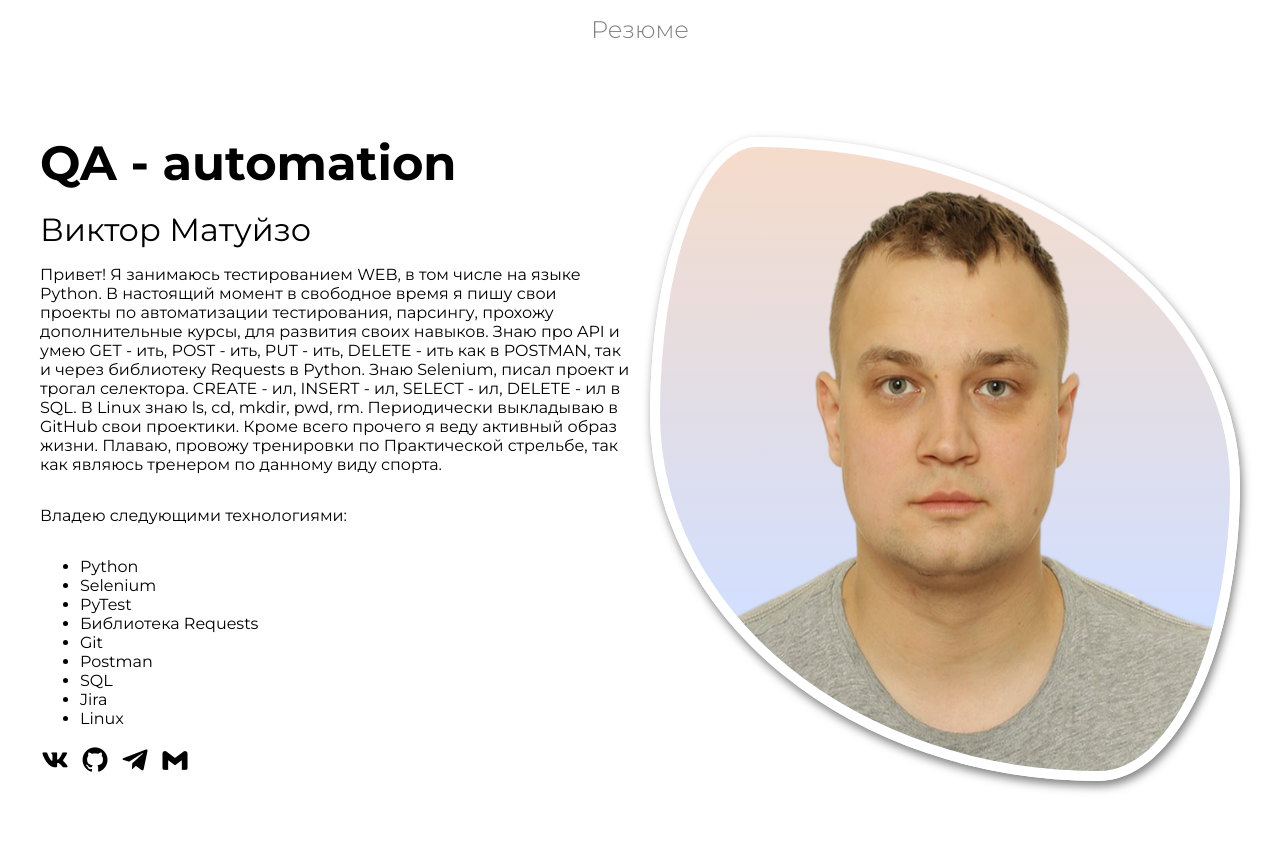
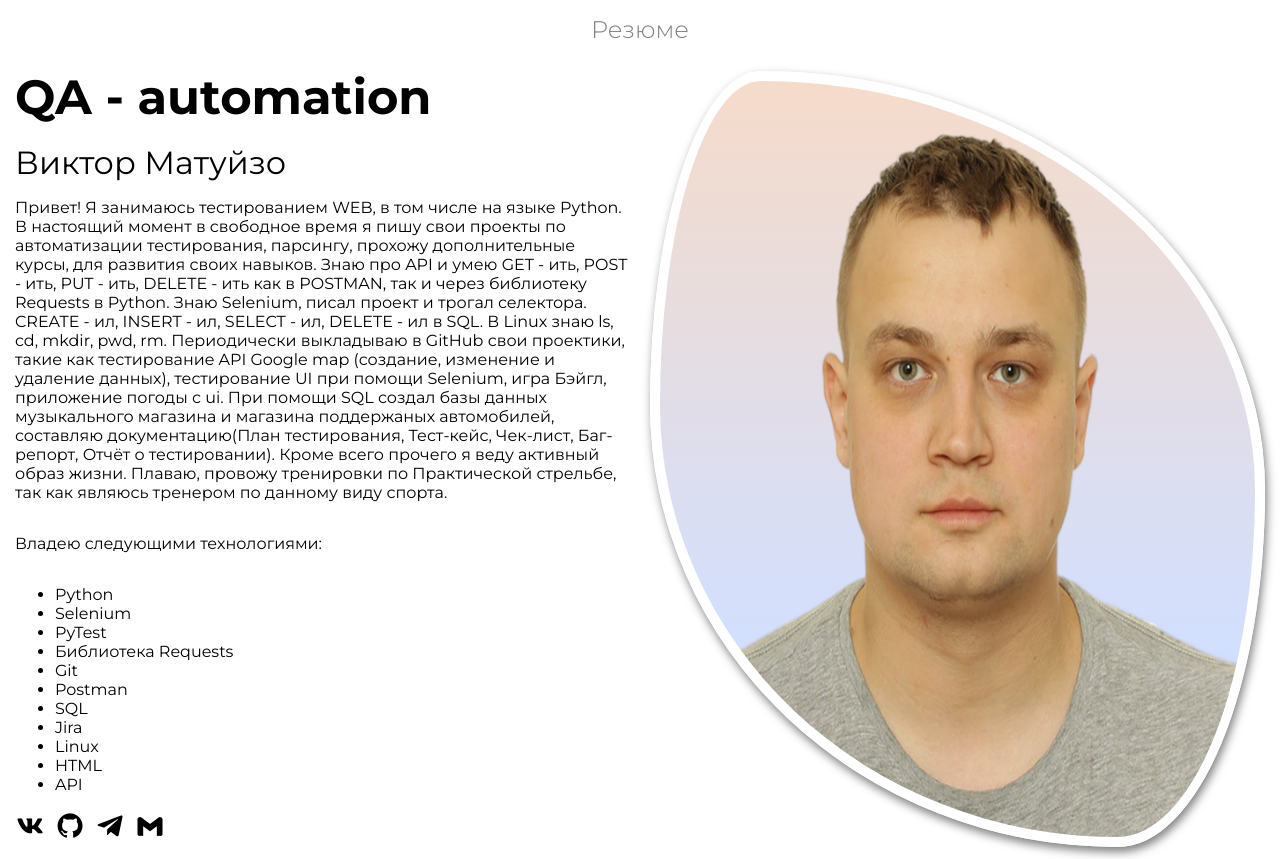
Before and after one commit to Vitek169/My_resume, a plain HTML site: page index.html in a window 1280 px wide. Drawn offline with nearby package versions, Linux system fonts and the light colour scheme.

Commit message:
Редактирование резюме

```diff
--- a/index.html
+++ b/index.html
@@ -27,7 +27,7 @@
         <h1 class="hero__title">QA - automation</h1>
         <h2 class="hero__subtitle">Виктор Матуйзо</h2>
         <p class="hero__description">
-          Привет! Я занимаюсь тестированием WEB, в том числе на языке Python. В настоящий момент в свободное время я пишу свои проекты по автоматизации тестирования, парсингу, прохожу дополнительные курсы, для развития своих навыков. Знаю про API и умею GET - ить, POST - ить, PUT - ить, DELETE - ить как в POSTMAN, так и через библиотеку Requests в Python. Знаю Selenium, писал проект и трогал селектора. CREATE - ил, INSERT - ил, SELECT - ил, DELETE - ил в SQL. В Linux знаю ls, cd, mkdir, pwd, rm. Периодически выкладываю в GitHub свои проектики. Кроме всего прочего я веду активный образ жизни. Плаваю, провожу тренировки по Практической стрельбе, так как являюсь тренером по данному виду спорта.
+          Привет! Я занимаюсь тестированием WEB, в том числе на языке Python. В настоящий момент в свободное время я пишу свои проекты по автоматизации тестирования, парсингу, прохожу дополнительные курсы, для развития своих навыков. Знаю про API и умею GET - ить, POST - ить, PUT - ить, DELETE - ить как в POSTMAN, так и через библиотеку Requests в Python. Знаю Selenium, писал проект и трогал селектора. CREATE - ил, INSERT - ил, SELECT - ил, DELETE - ил в SQL. В Linux знаю ls, cd, mkdir, pwd, rm. Периодически выкладываю в GitHub свои проектики, такие как тестированиe API Google map (создание, изменение и удаление данных), тестирование UI при помощи Selenium, игра Бэйгл, приложение погоды с ui. При помощи SQL создал базы данных музыкального магазина и магазина поддержаных автомобилей, составляю документацию(План тестирования, Тест-кейс, Чек-лист, Баг-репорт, Отчёт о тестировании). Кроме всего прочего я веду активный образ жизни. Плаваю, провожу тренировки по Практической стрельбе, так как являюсь тренером по данному виду спорта.
         </p>
         <p>Владею следующими технологиями:
         </p>
@@ -41,13 +41,15 @@
           <li>SQL</li>
           <li>Jira</li>
           <li>Linux</li>
+          <li>HTML</li>
+          <li>API</li>
         </ul>
 
         <div class="hero__links">
           <a class="hero__link" href="https://vk.com/matuyzo" target="_blank"><i class='bx bxl-vk'></i></a>
           <a class="hero__link" href="https://github.com/Vitek169"><i class='bx bxl-github'></i></a>
           <a class="hero__link" href="https://t.me/ViktorMatuizo"><i class='bx bxl-telegram'></i></a>
-          <a class="hero__link" href="https://viktormatuyzo@gmail.com"><i class='bx bxl-gmail'></i></a>
+          <a class="hero__link" href="mailto:viktormatuyzo@gmail.com" ><i class='bx bxl-gmail'></i></a>
         </div>
 
 
--- a/style.css
+++ b/style.css
@@ -43,7 +43,7 @@ h3 {
 }
 
 .container {
-  max-width: 1230px;
+  max-width: 1500px;
   width: 100%;
   margin: 0 auto;
   padding: 0 15px;
@@ -57,6 +57,7 @@ h3 {
 
 
 .hero__about {
+  max-width: 700px;
   display: flex;
   flex-direction: column;
   justify-content: center;
@@ -110,7 +111,7 @@ h3 {
 
 .hero__box-img {
   animation: ava-bg 3s infinite alternate;
-  max-width: 600px
+  max-width: 700px
 }
 
 @media screen and (max-width: 978px) {
```
